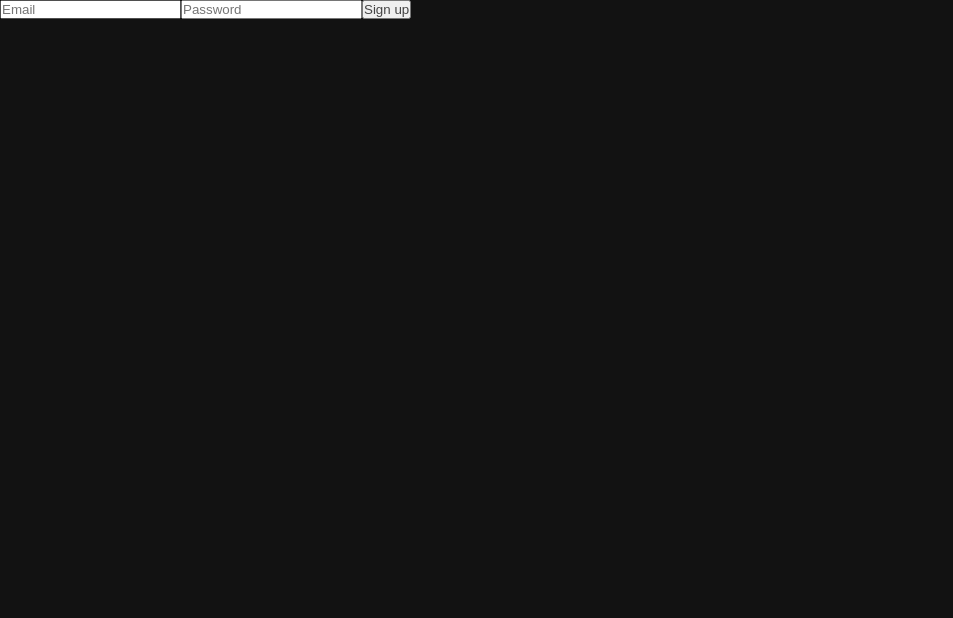
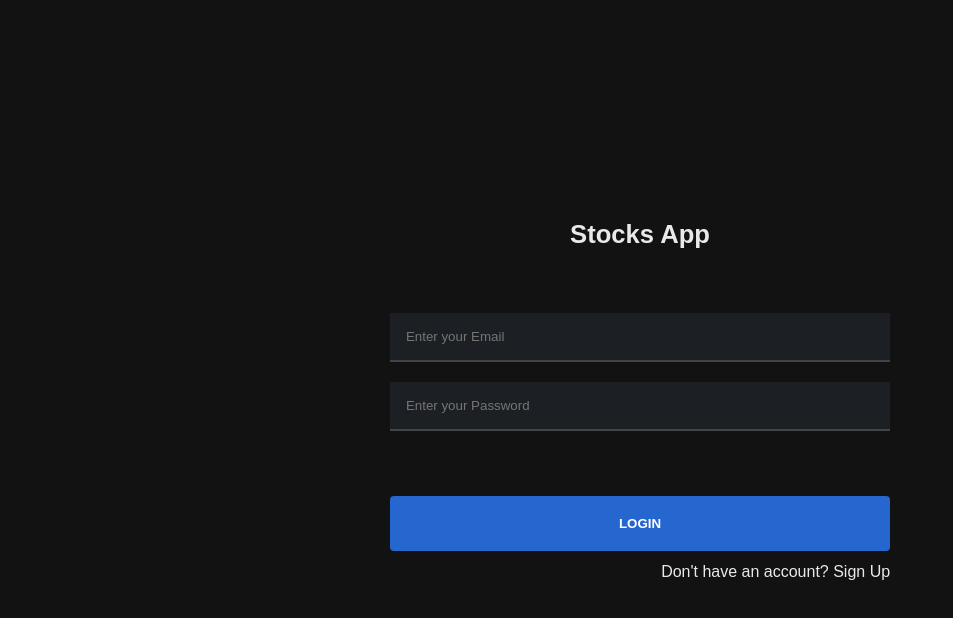
Before and after one commit to Ariel1987/stocks-app, a React (Create React App) app: page / in a window 1280 px wide. Shown: the top 618 px of the page, without its empty margins (0-953 px from the left). Built offline with nearby package versions, Linux system fonts and the light colour scheme.

Commit message:
chore: styled sign up and login forms

```diff
--- a/server/db.json
+++ b/server/db.json
@@ -4,6 +4,11 @@
       "email": "ariel",
       "password": "batatas",
       "id": 1
+    },
+    {
+      "email": "ariel",
+      "password": "ba",
+      "id": 2
     }
   ]
 }
--- a/src/App.js
+++ b/src/App.js
@@ -1,8 +1,13 @@
-import SignUp from "./components/SignUp/SignUp"
+import { Wrapper } from './App.styles'
+import SignUp from './components/SignUp/SignUp'
+import Login from './components/Login/Login'
 
 function App() {
   return (
-    <SignUp />
+    <Wrapper>
+      <Login />
+      {/* <SignUp /> */}
+    </Wrapper>
   )
 }
 
--- /dev/null
+++ b/src/App.styles.js
@@ -0,0 +1,10 @@
+import styled, { css } from 'styled-components'
+
+export const Wrapper = styled.section`
+  ${({ theme }) => css`
+    height: 100vh;
+    display: flex;
+    align-items: center;
+    justify-content: center;
+  `}
+`
--- /dev/null
+++ b/src/components/Login/Login.js
@@ -0,0 +1,31 @@
+import { Wrapper } from './Login.styles'
+
+const Login = () => {
+  return (
+    <Wrapper>
+      <h1>Stocks App</h1>
+      <input
+        type="text"
+        placeholder="Enter your Email"
+        id="email"
+        // onChange={(event) =>
+        //   setSignUp((state) => ({ ...state, email: event.target.value }))
+        // }
+        // value={signUp.email || ''}
+      />
+      <input
+        type="text"
+        placeholder="Enter your Password"
+        id="password"
+        // onChange={(event) =>
+        //   setSignUp((state) => ({ ...state, password: event.target.value }))
+        // }
+        // value={signUp.password || ''}
+      />
+      <button>LOGIN</button>
+      <p>Don't have an account? Sign Up</p>
+    </Wrapper>
+  )
+}
+
+export default Login
--- /dev/null
+++ b/src/components/Login/Login.styles.js
@@ -0,0 +1,42 @@
+import styled, { css } from 'styled-components'
+
+export const Wrapper = styled.form`
+  ${({ theme }) => css`
+    padding-left: 20px;
+    padding-right: 20px;
+
+    h1 {
+      color: #e9e9e9;
+      font-size: ${theme.font.size.medium};
+      align-self: flex-start;
+      padding-bottom: 64px;
+      text-align: center;
+    }
+
+    input {
+      width: 100%;
+      margin-bottom: 20px;
+      padding: 16px;
+      background-color: #1c1f24;
+      border: none;
+      border-bottom: solid 2px;
+    }
+
+    p {
+      color: #e9e9e9;
+      padding-top: 12px;
+      text-align: right;
+    }
+
+    button {
+      width: 100%;
+      padding: 20px;
+      border-radius: 4px;
+      background-color: ${theme.colors.main};
+      border: none;
+      color: white;
+      font-weight: ${theme.font.weight.bold};
+      margin-top: 45px;
+    }
+  `}
+`
--- a/src/components/SignUp/SignUp.js
+++ b/src/components/SignUp/SignUp.js
@@ -5,6 +5,7 @@ import {
   useLoginData,
 } from '../../context/useLoginData'
 import postSignUpData from '../../utils/postSignUpData'
+import { Wrapper } from './SignUp.styles'
 
 const SignUp = () => {
   const [signUp, setSignUp] = useState({ email: '', password: '' })
@@ -14,7 +15,10 @@ const SignUp = () => {
     event.preventDefault()
 
     try {
-      const response = await postSignUpData({ email: signUp.email, password: signUp.password } )
+      const response = await postSignUpData({
+        email: signUp.email,
+        password: signUp.password,
+      })
 
       dispatchLoginData({ type: POSTING_DATA_SUCCESS, payload: response })
     } catch (error) {
@@ -26,23 +30,47 @@ const SignUp = () => {
   console.log(signUpData)
 
   return (
-    <form onSubmit={handleLoginSubmission}>
+    <Wrapper onSubmit={handleLoginSubmission}>
+      <h1>Stocks App</h1>
       <input
         type="text"
-        placeholder="Email"
-        id="email"
-        onChange={(event) => setSignUp(state => ({ ...state, email: event.target.value }))}
+        placeholder="Enter your name"
+        id="name"
+        onChange={(event) =>
+          setSignUp((state) => ({ ...state, email: event.target.value }))
+        }
         value={signUp.email || ''}
       />
       <input
         type="text"
-        placeholder="Password"
+        placeholder="Enter your Email"
+        id="email"
+        onChange={(event) =>
+          setSignUp((state) => ({ ...state, email: event.target.value }))
+        }
+        value={signUp.email || ''}
+      />
+      <input
+        type="text"
+        placeholder="Enter your Password"
         id="password"
-        onChange={(event) => setSignUp(state => ({ ...state, password: event.target.value }))}
+        onChange={(event) =>
+          setSignUp((state) => ({ ...state, password: event.target.value }))
+        }
         value={signUp.password || ''}
       />
-      <button>Sign up</button>
-    </form>
+      <input
+        type="text"
+        placeholder="Verify your Password"
+        id="verification"
+        onChange={(event) =>
+          setSignUp((state) => ({ ...state, password: event.target.value }))
+        }
+        value={signUp.password || ''}
+      />
+      <button>SIGN UP</button>
+      <p>Don't have an account? Sign Up</p>
+    </Wrapper>
   )
 }
 
--- /dev/null
+++ b/src/components/SignUp/SignUp.styles.js
@@ -0,0 +1,42 @@
+import styled, { css } from 'styled-components'
+
+export const Wrapper = styled.form`
+  ${({ theme }) => css`
+    padding-left: 20px;
+    padding-right: 20px;
+
+    h1 {
+      color: #e9e9e9;
+      font-size: ${theme.font.size.medium};
+      align-self: flex-start;
+      padding-bottom: 64px;
+      text-align: center;
+    }
+
+    input {
+      width: 100%;
+      margin-bottom: 20px;
+      padding: 12px;
+      background-color: #1c1f24;
+      border: none;
+      border-bottom: solid 2px;
+    }
+
+    p {
+      color: #e9e9e9;
+      padding-top: 16px;
+      text-align: right;
+    }
+
+    button {
+      width: 100%;
+      padding: 20px;
+      border-radius: 4px;
+      background-color: ${theme.colors.main};
+      border: none;
+      color: white;
+      font-weight: ${theme.font.weight.bold};
+      margin-top: 45px;
+    }
+  `}
+`
--- a/src/styles/Theme.js
+++ b/src/styles/Theme.js
@@ -1,7 +1,7 @@
 export const theme = {
   colors: {
     background: '',
-    main: '',
+    main: '#2666CF',
     font: '',
   },
 
```
